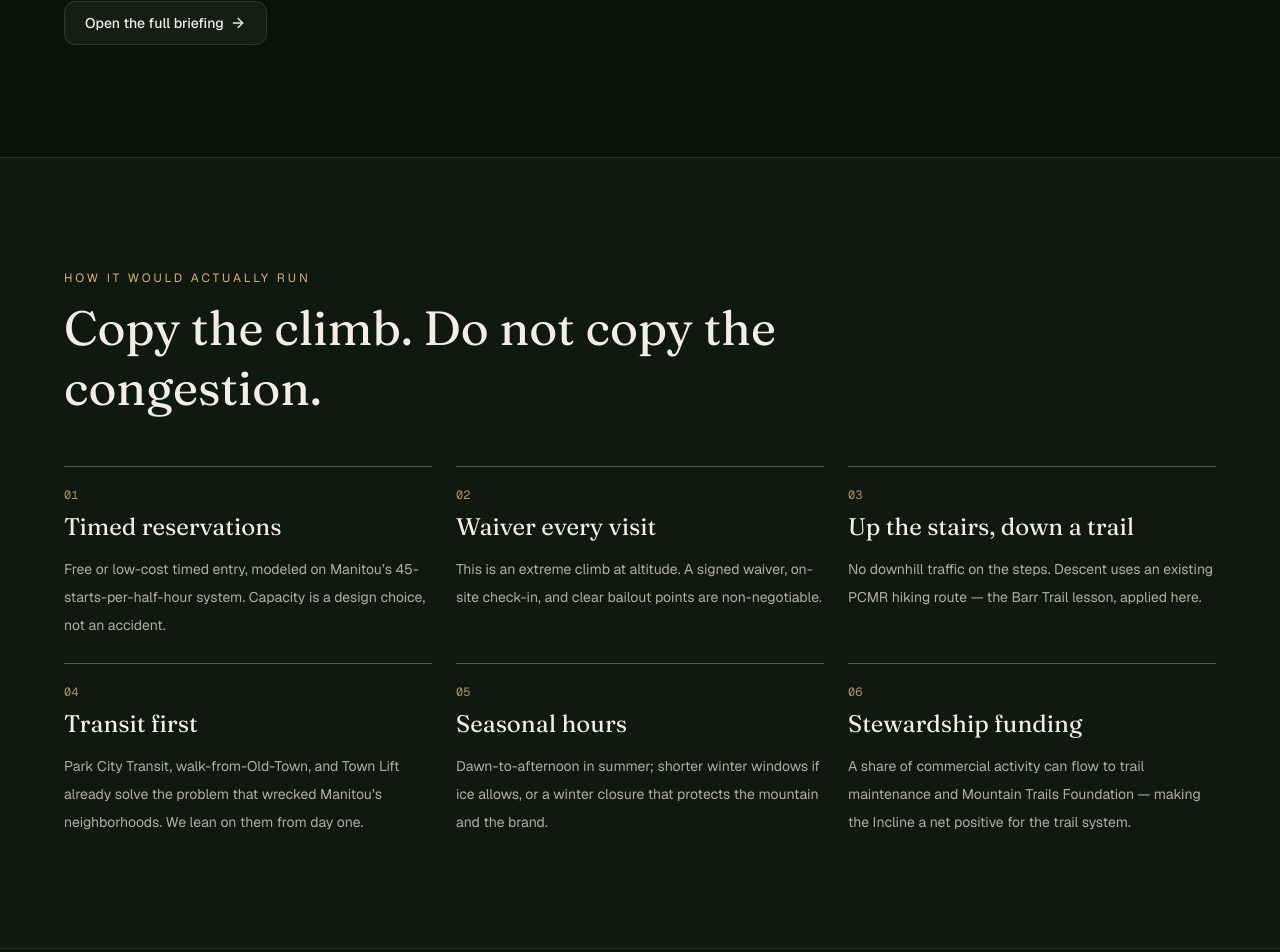
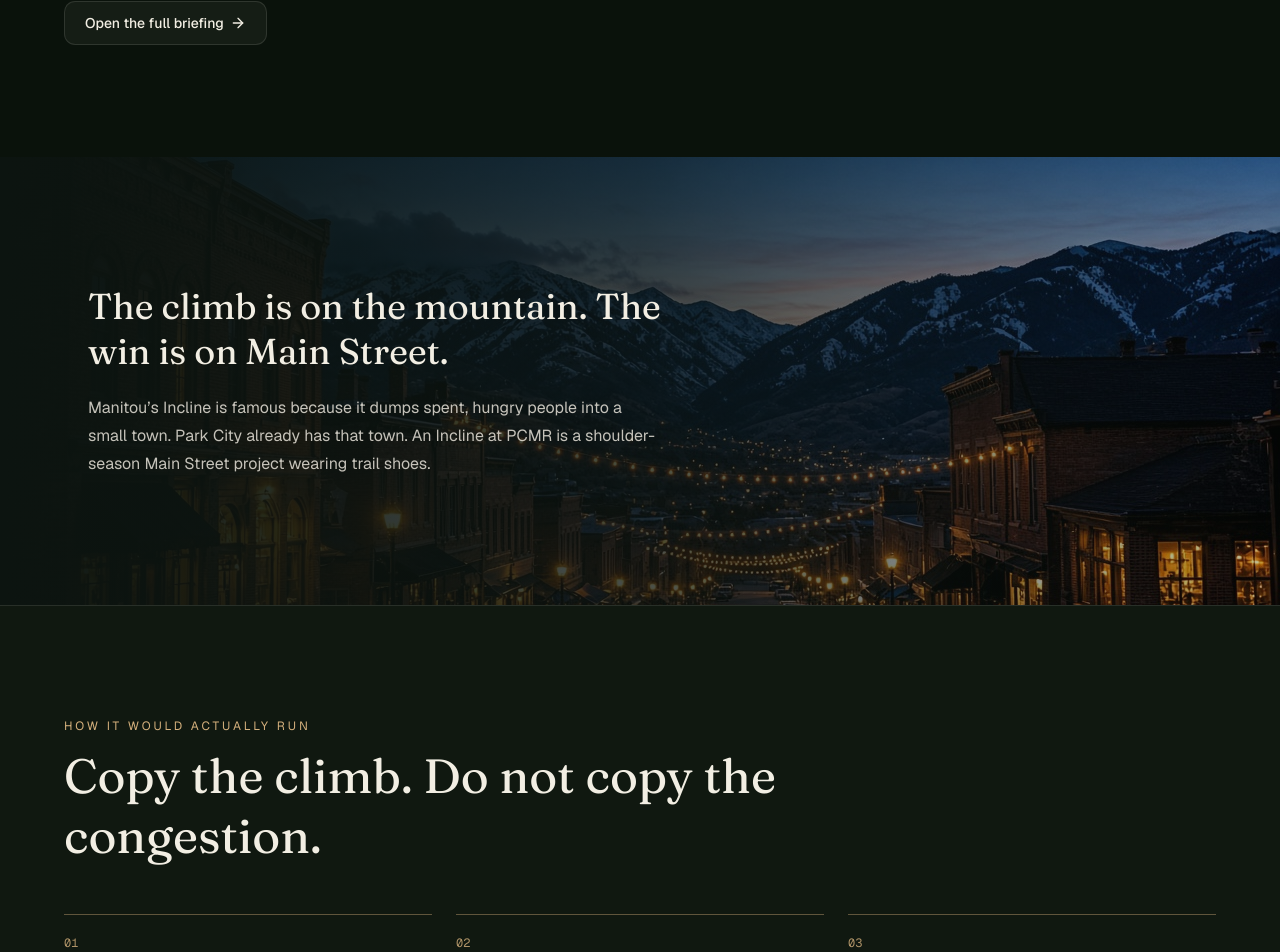
Before and after one commit to Jamie847/PARKCITYINCLINE, a Next.js app: page / in a window 1280 px wide. Shown: the part 4059-5011 px from the top of the page. Built offline with nearby package versions, Linux system fonts and the light colour scheme.

Commit message:
Add Main Street dusk band to the campaign home page
Co-authored-by: jamie <jamie@totaltrustconsulting.com>

```diff
--- a/src/app/page.tsx
+++ b/src/app/page.tsx
@@ -21,6 +21,7 @@ export default function Home() {
       <Vision />
       <Location />
       <Partners />
+      <Town />
       <Operations />
       <Compare />
       <Path />
@@ -272,6 +273,35 @@ function CaseGrid({
   );
 }
 
+function Town() {
+  return (
+    <section className="relative isolate overflow-hidden">
+      <div className="relative min-h-[28rem]">
+        <Image
+          src="/images/main-street-dusk.png"
+          alt="Historic Park City Main Street at dusk with the mountain immediately behind town"
+          fill
+          className="object-cover"
+          sizes="100vw"
+        />
+        <div className="absolute inset-0 bg-gradient-to-r from-[#0c1410] via-[#0c1410]/75 to-[#0c1410]/25" />
+        <div className="relative mx-auto flex min-h-[28rem] max-w-6xl items-center px-4 py-16 sm:px-6">
+          <blockquote className="max-w-xl">
+            <p className="font-display text-3xl leading-tight sm:text-4xl">
+              The climb is on the mountain. The win is on Main Street.
+            </p>
+            <p className="mt-5 text-base leading-7 text-foreground/80">
+              Manitou’s Incline is famous because it dumps spent, hungry people
+              into a small town. Park City already has that town. An Incline at
+              PCMR is a shoulder-season Main Street project wearing trail shoes.
+            </p>
+          </blockquote>
+        </div>
+      </div>
+    </section>
+  );
+}
+
 function Operations() {
   return (
     <section className="border-y border-white/10 bg-[#101810] px-4 py-20 sm:px-6 sm:py-28">
```
